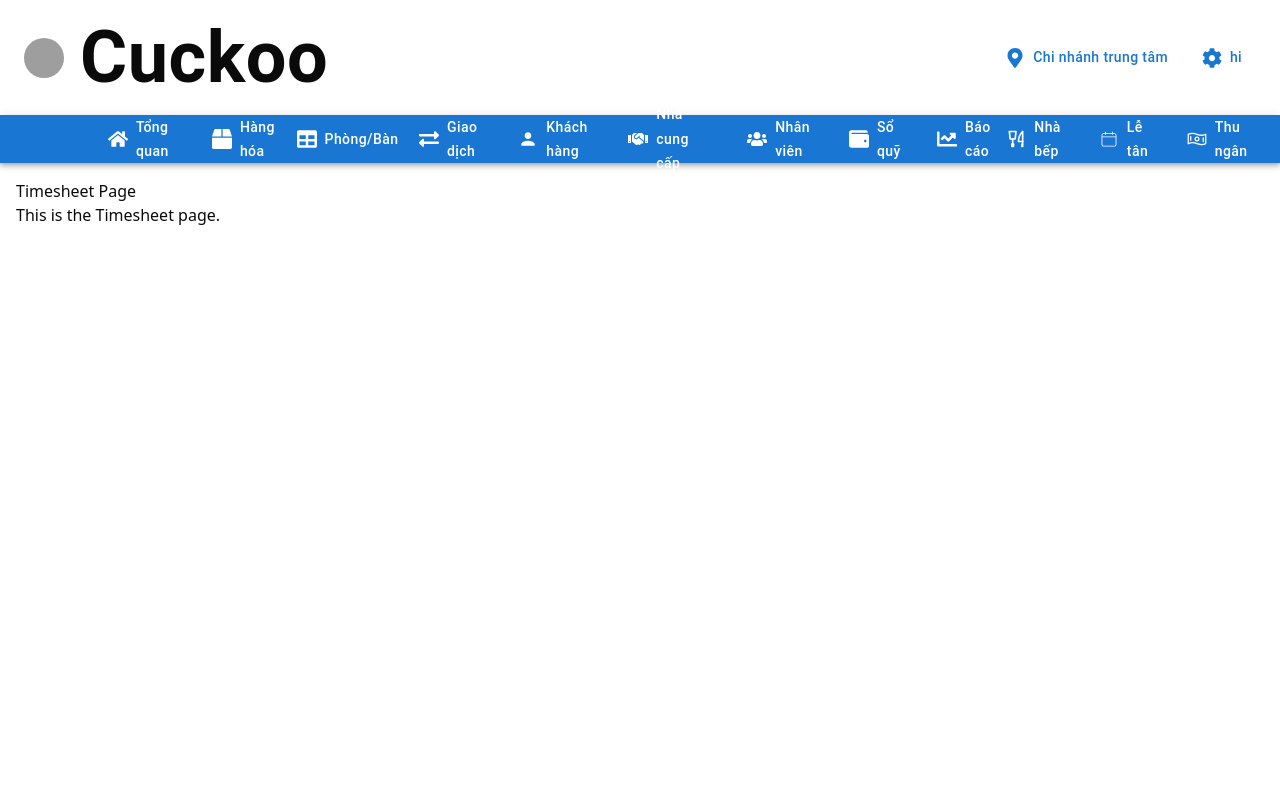
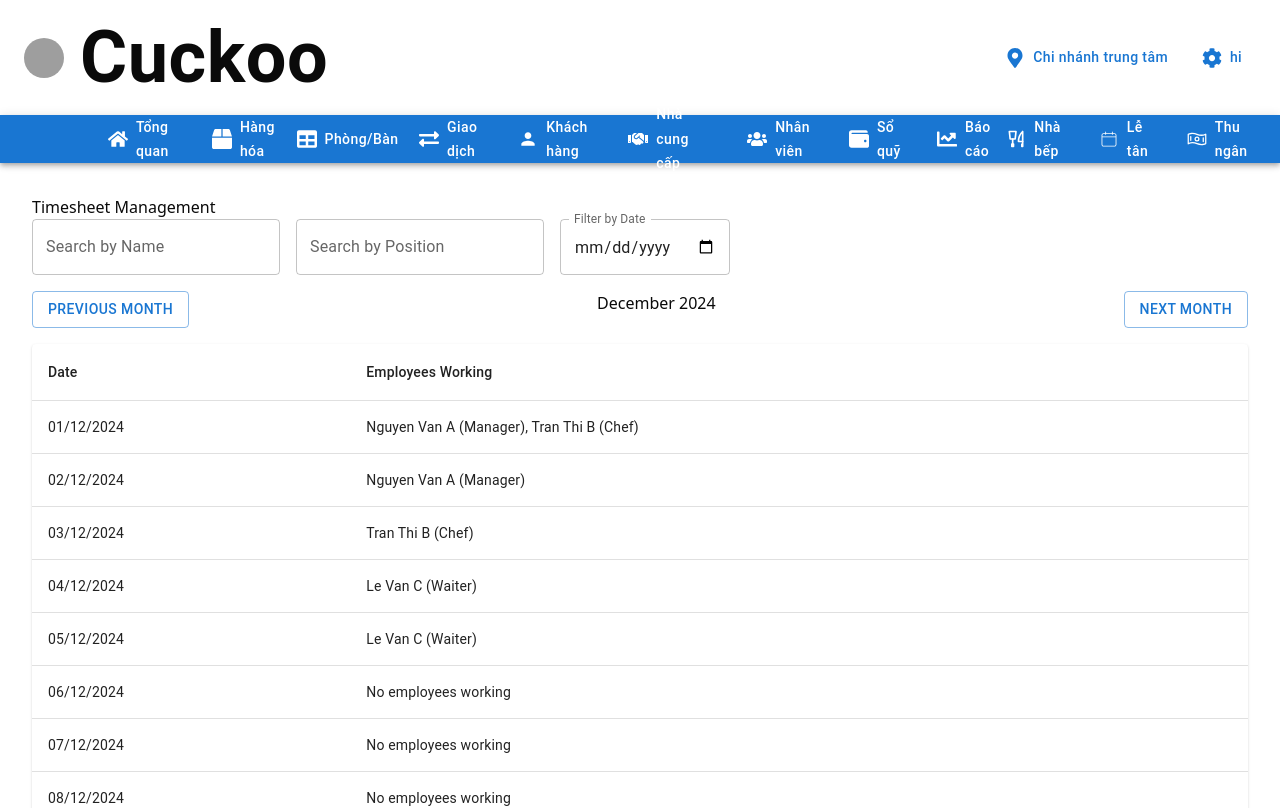
Before and after one commit to l4zy9uy/cuckoo, a React (Vite) app in the folder frontend/: page /cuckoo/timesheet in a window 1280 px wide. Shown: the top 808 px of the page. Built offline with nearby package versions, Linux system fonts and the light colour scheme; grey boxes are pictures that could not be loaded.

Commit message:
Feat: add func time sheet in month

```diff
--- a/frontend/src/pages/TimesheetPage.tsx
+++ b/frontend/src/pages/TimesheetPage.tsx
@@ -1,12 +1,123 @@
-// src/pages/TimesheetPage.tsx
+import React, { useState } from "react";
+import {
+  Table,
+  TableBody,
+  TableCell,
+  TableContainer,
+  TableHead,
+  TableRow,
+  Paper,
+  TextField,
+  Button,
+  Box,
+  Select,
+  MenuItem,
+} from "@mui/material";
+import dayjs from "dayjs";
+
+type Employee = {
+  id: number;
+  name: string;
+  position: string;
+  workDays: string[]; // Array of dates (e.g., "2024-12-22")
+};
+
+const initialEmployees: Employee[] = [
+  { id: 1, name: "Nguyen Van A", position: "Manager", workDays: ["2024-12-01", "2024-12-02"] },
+  { id: 2, name: "Tran Thi B", position: "Chef", workDays: ["2024-12-01", "2024-12-03"] },
+  { id: 3, name: "Le Van C", position: "Waiter", workDays: ["2024-12-04", "2024-12-05"] },
+];
 
 const TimesheetPage = () => {
-    return (
-        <div>
-            <h1>Timesheet Page</h1>
-            <p>This is the Timesheet page.</p>
-        </div>
-    );
+  const [employees, setEmployees] = useState<Employee[]>(initialEmployees);
+  const [searchName, setSearchName] = useState("");
+  const [searchPosition, setSearchPosition] = useState("");
+  const [selectedDate, setSelectedDate] = useState("");
+  const [currentMonth, setCurrentMonth] = useState(dayjs().startOf("month"));
+
+  const daysInMonth = Array.from({ length: currentMonth.daysInMonth() }, (_, i) =>
+    currentMonth.add(i, "day").format("YYYY-MM-DD")
+  );
+
+  const handleNextMonth = () => {
+    setCurrentMonth(currentMonth.add(1, "month"));
+  };
+
+  const handlePreviousMonth = () => {
+    setCurrentMonth(currentMonth.subtract(1, "month"));
+  };
+
+  const filteredEmployees = employees.filter((employee) => {
+    const matchesName = employee.name.toLowerCase().includes(searchName.toLowerCase());
+    const matchesPosition = employee.position.toLowerCase().includes(searchPosition.toLowerCase());
+    const matchesDate =
+      !selectedDate || employee.workDays.includes(dayjs(selectedDate).format("YYYY-MM-DD"));
+    return matchesName && matchesPosition && matchesDate;
+  });
+
+  return (
+    <Box sx={{ padding: "1rem" }}>
+      <h1>Timesheet Management</h1>
+      <Box sx={{ marginBottom: "1rem", display: "flex", gap: "1rem" }}>
+        {/* Filters */}
+        <TextField
+          label="Search by Name"
+          variant="outlined"
+          value={searchName}
+          onChange={(e) => setSearchName(e.target.value)}
+        />
+        <TextField
+          label="Search by Position"
+          variant="outlined"
+          value={searchPosition}
+          onChange={(e) => setSearchPosition(e.target.value)}
+        />
+        <TextField
+          type="date"
+          label="Filter by Date"
+          InputLabelProps={{ shrink: true }}
+          value={selectedDate}
+          onChange={(e) => setSelectedDate(e.target.value)}
+        />
+      </Box>
+
+      {/* Monthly Navigation */}
+      <Box sx={{ display: "flex", justifyContent: "space-between", marginBottom: "1rem" }}>
+        <Button variant="outlined" onClick={handlePreviousMonth}>
+          Previous Month
+        </Button>
+        <h2>{currentMonth.format("MMMM YYYY")}</h2>
+        <Button variant="outlined" onClick={handleNextMonth}>
+          Next Month
+        </Button>
+      </Box>
+
+      {/* Timesheet Table */}
+      <TableContainer component={Paper}>
+        <Table>
+          <TableHead>
+            <TableRow>
+              <TableCell>Date</TableCell>
+              <TableCell>Employees Working</TableCell>
+            </TableRow>
+          </TableHead>
+          <TableBody>
+            {daysInMonth.map((day) => (
+              <TableRow key={day}>
+                <TableCell>{dayjs(day).format("DD/MM/YYYY")}</TableCell>
+                <TableCell>
+                  {filteredEmployees
+                    .filter((employee) => employee.workDays.includes(day))
+                    .map((emp) => `${emp.name} (${emp.position})`)
+                    .join(", ") || "No employees working"}
+                </TableCell>
+              </TableRow>
+            ))}
+          </TableBody>
+        </Table>
+      </TableContainer>
+    </Box>
+  );
 };
 
 export default TimesheetPage;
```
